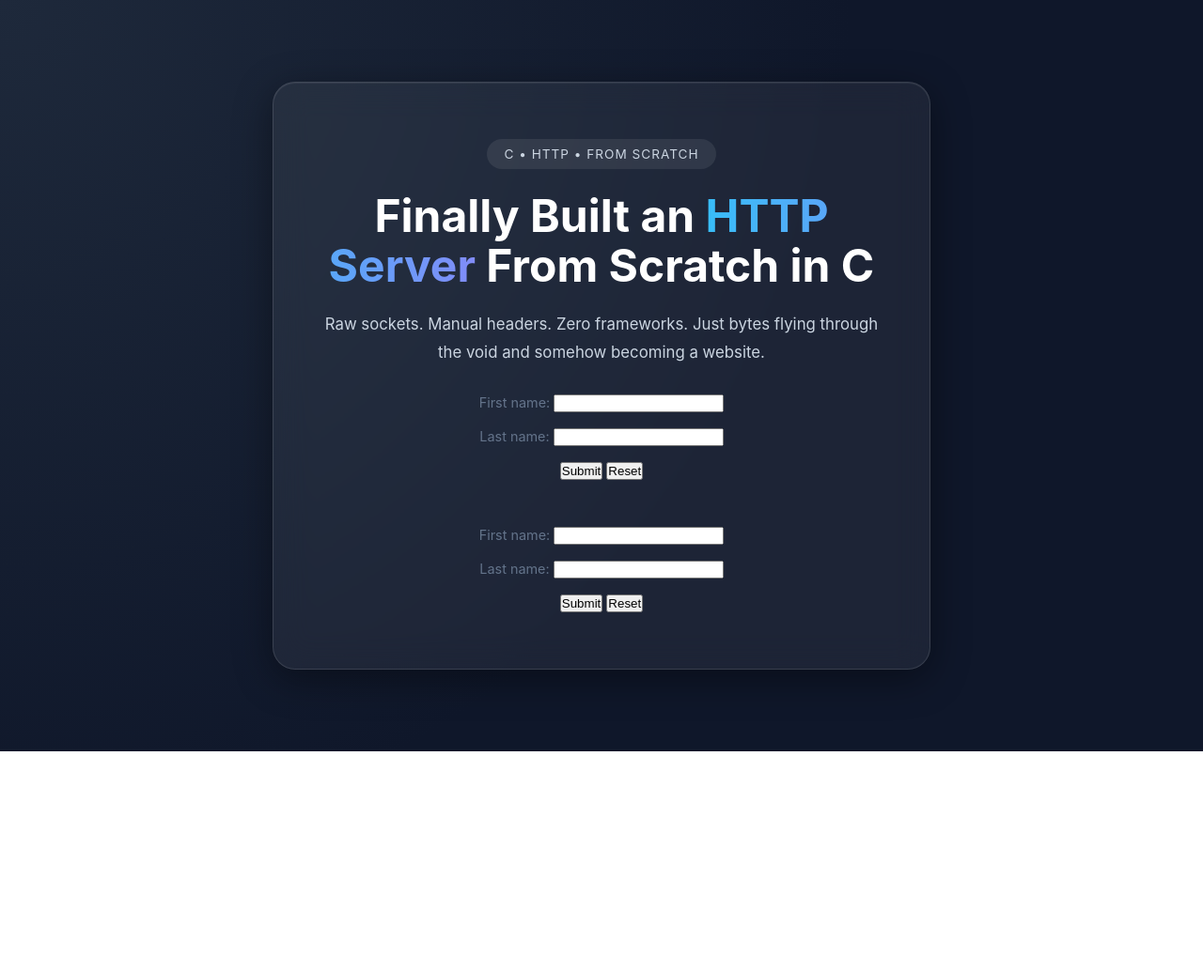
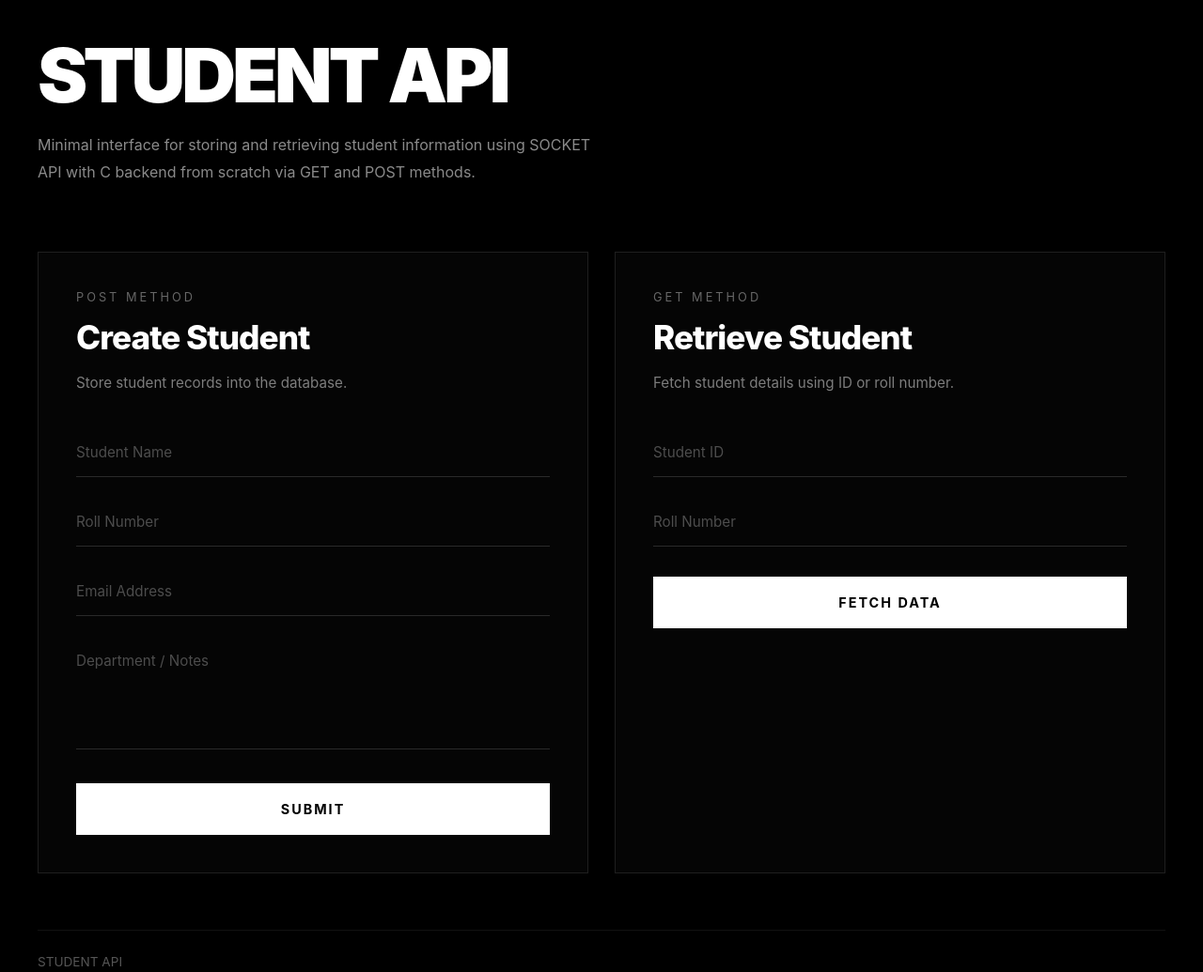
Before and after one commit to adixyaxo/C-Web-Server-From-Scratch, a plain HTML site: page basic.html in a window 1280 px wide. Shown: the whole page at 94% size. Before the commit the page ends 800 px from the top, so only its background shows below. Drawn offline with Linux system fonts and the light colour scheme.

Commit message:
basic structure would update the api in future for new frontend

```diff
--- /dev/null
+++ b/aditya-dagar.json
@@ -0,0 +1 @@
+{"first-name":"aditya","last-name":"dagar"}
--- a/basic.html
+++ b/basic.html
@@ -1,153 +1,383 @@
 <!DOCTYPE html>
 <html lang="en">
+<head>
+  <meta charset="UTF-8" />
+  <meta name="viewport" content="width=device-width, initial-scale=1.0"/>
 
-<head>
-    <meta charset="UTF-8" />
-    <meta name="viewport" content="width=device-width, initial-scale=1.0" />
-    <title>C HTTP Server</title>
+  <title>Student API</title>
 
-    <style>
-        * {
-            margin: 0;
-            padding: 0;
-            box-sizing: border-box;
-        }
+  <style>
 
-        body {
-            height: 100vh;
-            display: flex;
-            justify-content: center;
-            align-items: center;
+    /* =========================
+       GLOBAL
+    ========================== */
 
-            font-family: Inter, Arial, sans-serif;
+    *{
+      margin:0;
+      padding:0;
+      box-sizing:border-box;
+      font-family:Inter, sans-serif;
+    }
 
-            background:
-                radial-gradient(circle at top left, #1e293b, #0f172a 60%);
+    body{
+      background:#000;
+      color:#fff;
+      min-height:100vh;
+      display:flex;
+      justify-content:center;
+      align-items:center;
+      padding:40px;
+      overflow-x:hidden;
+    }
 
-            color: white;
-            overflow: hidden;
-        }
+    ::selection{
+      background:#fff;
+      color:#000;
+    }
 
-        .card {
-            width: 90%;
-            max-width: 700px;
+    /* =========================
+       MAIN CONTAINER
+    ========================== */
 
-            padding: 60px 40px;
+    .container{
+      width:100%;
+      max-width:1200px;
+    }
+    /* =========================
+       HEADER
+    ========================== */
 
-            text-align: center;
+    .header{
+      margin-bottom:70px;
+    }
 
-            background: rgba(255, 255, 255, 0.06);
+    .header h1{
+      font-size:5rem;
+      font-weight:900;
+      letter-spacing:-4px;
+      text-transform:uppercase;
+      line-height:1;
+    }
 
-            border: 1px solid rgba(255, 255, 255, 0.12);
+    .header p{
+      margin-top:20px;
+      max-width:600px;
+      color:#8a8a8a;
+      font-size:1rem;
+      line-height:1.8;
+    }
 
-            border-radius: 24px;
+    /* =========================
+       GRID
+    ========================== */
 
-            backdrop-filter: blur(18px);
+    .grid{
+      display:grid;
+      grid-template-columns:1fr 1fr;
+      gap:28px;
+    }
 
-            box-shadow:
-                0 10px 40px rgba(0, 0, 0, 0.4),
-                inset 0 1px 1px rgba(255, 255, 255, 0.08);
-        }
+    /* =========================
+       CARD
+    ========================== */
 
-        .badge {
-            display: inline-block;
+    .card{
+      border:1px solid #1f1f1f;
+      background:#050505;
+      padding:40px;
+      position:relative;
+      transition:0.35s ease;
+    }
 
-            margin-bottom: 24px;
-            padding: 8px 18px;
+    .card:hover{
+      border-color:#fff;
+    }
 
-            border-radius: 999px;
+    .card::before{
+      content:"";
+      position:absolute;
+      top:0;
+      left:0;
+      width:100%;
+      height:1px;
+      background:linear-gradient(
+        to right,
+        transparent,
+        #fff,
+        transparent
+      );
+      opacity:0;
+      transition:0.4s ease;
+    }
 
-            background: rgba(255, 255, 255, 0.08);
+    .card:hover::before{
+      opacity:1;
+    }
 
-            font-size: 0.85rem;
-            letter-spacing: 1px;
-            text-transform: uppercase;
+    /* =========================
+       TITLES
+    ========================== */
 
-            color: #cbd5e1;
-        }
+    .label{
+      color:#666;
+      font-size:0.8rem;
+      letter-spacing:3px;
+      margin-bottom:14px;
+      text-transform:uppercase;
+    }
 
-        h1 {
-            font-size: 3rem;
-            line-height: 1.1;
+    .card h2{
+      font-size:2.2rem;
+      font-weight:800;
+      margin-bottom:14px;
+      letter-spacing:-1px;
+    }
 
-            margin-bottom: 20px;
+    .desc{
+      color:#7d7d7d;
+      line-height:1.8;
+      margin-bottom:35px;
+      font-size:0.95rem;
+    }
 
-            font-weight: 700;
-        }
+    /* =========================
+       FORM
+    ========================== */
 
-        .highlight {
-            background: linear-gradient(90deg, #38bdf8, #818cf8);
+    .form-group{
+      margin-bottom:22px;
+    }
 
-            -webkit-background-clip: text;
-            -webkit-text-fill-color: transparent;
-        }
+    input,
+    textarea{
+      width:100%;
+      background:transparent;
+      border:none;
+      border-bottom:1px solid #2a2a2a;
+      padding:16px 0;
+      color:#fff;
+      font-size:0.95rem;
+      outline:none;
+      transition:0.3s ease;
+    }
 
-        p {
-            color: #cbd5e1;
+    textarea{
+      resize:none;
+      min-height:120px;
+    }
 
-            font-size: 1.05rem;
+    input:focus,
+    textarea:focus{
+      border-color:#fff;
+    }
 
-            line-height: 1.8;
-        }
+    input::placeholder,
+    textarea::placeholder{
+      color:#4d4d4d;
+    }
 
-        .footer {
-            margin-top: 30px;
+    /* =========================
+       BUTTON
+    ========================== */
 
-            font-size: 0.9rem;
+    .btn{
+      width:100%;
+      padding:18px;
+      border:1px solid #fff;
+      background:#fff;
+      color:#000;
+      cursor:pointer;
+      font-size:0.9rem;
+      font-weight:700;
+      text-transform:uppercase;
+      letter-spacing:2px;
+      transition:0.35s ease;
+      margin-top:10px;
+    }
 
-            color: #64748b;
-        }
-    </style>
+    .btn:hover{
+      background:#000;
+      color:#fff;
+    }
+
+    /* =========================
+       API BLOCK
+    ========================== */
+
+    .api{
+      margin-top:35px;
+      padding-top:25px;
+      border-top:1px solid #1f1f1f;
+    }
+
+    .api-title{
+      color:#666;
+      font-size:0.75rem;
+      letter-spacing:2px;
+      margin-bottom:18px;
+      text-transform:uppercase;
+    }
+
+    pre{
+      color:#d1d1d1;
+      font-size:0.85rem;
+      line-height:1.9;
+      overflow:auto;
+    }
+
+    /* =========================
+       FOOTER
+    ========================== */
+
+    footer{
+      margin-top:60px;
+      color:#555;
+      font-size:0.85rem;
+      border-top:1px solid #111;
+      padding-top:25px;
+    }
+
+    /* =========================
+       RESPONSIVE
+    ========================== */
+
+    @media(max-width:900px){
+
+      .grid{
+        grid-template-columns:1fr;
+      }
+
+      .header h1{
+        font-size:3rem;
+      }
+
+      .card{
+        padding:30px;
+      }
+
+    }
+
+  </style>
 </head>
 
 <body>
 
-    <div class="card">
+  <div class="container">
 
-        <div class="badge">
-            C • HTTP • From Scratch
-        </div>
+    <!-- HEADER -->
 
-        <br>
-
-        <h1>
-            Finally Built an
-            <span class="highlight">HTTP Server</span>
-            From Scratch in C
-        </h1>
+    <div class="header">
 
 
-        <p>
-            Raw sockets. Manual headers. Zero frameworks.
-            Just bytes flying through the void and somehow becoming a website.
-        </p>
+      <h1 class="heading">Student API</h1>
 
-        <div class="footer">
-            <form action="/api" method="get">
-                <label for="fname">First name:</label>
-                <input type="text" id="fname" name="fname"><br><br>
-                <label for="lname">Last name:</label>
-                <input type="text" id="lname" name="lname"><br><br>
-                <button type="submit" value="Submit">Submit</button>
-                <button type="reset" value="Reset">Reset</button>
-            </form>
-        </div>
-
-        <br>
-
-        <div class="footer">
-            <form action="/api" method="post">
-                <label for="fname">First name:</label>
-                <input type="text" id="fname" name="fname"><br><br>
-                <label for="lname">Last name:</label>
-                <input type="text" id="lname" name="lname"><br><br>
-                <button type="submit" value="Submit">Submit</button>
-                <button type="reset" value="Reset">Reset</button>
-            </form>
-        </div>
+      <p>
+        Minimal interface for storing and retrieving student information
+        using SOCKET API with C backend from scratch via GET and POST methods.
+      </p>
 
     </div>
 
+    <!-- GRID -->
+
+    <div class="grid">
+
+      <!-- POST FORM -->
+
+      <div class="card">
+
+        <div class="label">
+          POST METHOD
+        </div>
+
+        <h2>Create Student</h2>
+
+        <p class="desc">
+          Store student records into the database.
+        </p>
+
+        <form>
+
+          <div class="form-group">
+            <input
+              type="text"
+              placeholder="Student Name"
+            >
+          </div>
+
+          <div class="form-group">
+            <input
+              type="text"
+              placeholder="Roll Number"
+            >
+          </div>
+
+          <div class="form-group">
+            <input
+              type="email"
+              placeholder="Email Address"
+            >
+          </div>
+
+          <div class="form-group">
+            <textarea
+              placeholder="Department / Notes"
+            ></textarea>
+          </div>
+
+          <button class="btn">
+            Submit
+          </button>
+
+        </form>
+      </div>
+
+      <!-- GET FORM -->
+
+      <div class="card">
+
+        <div class="label">
+          GET METHOD
+        </div>
+
+        <h2>Retrieve Student</h2>
+
+        <p class="desc">
+          Fetch student details using ID or roll number.
+        </p>
+
+        <form>
+
+          <div class="form-group">
+            <input
+              type="text"
+              placeholder="Student ID"
+            >
+          </div>
+
+          <div class="form-group">
+            <input
+              type="text"
+              placeholder="Roll Number"
+            >
+          </div>
+
+          <button class="btn">
+            Fetch Data
+          </button>
+
+        </form>
+      </div>
+
+    </div>
+
+    <!-- FOOTER -->
+
+    <footer>
+      STUDENT API
+    </footer>
+
+  </div>
+
 </body>
-
 </html>
```
Also changed, not shown: 2 other files.
